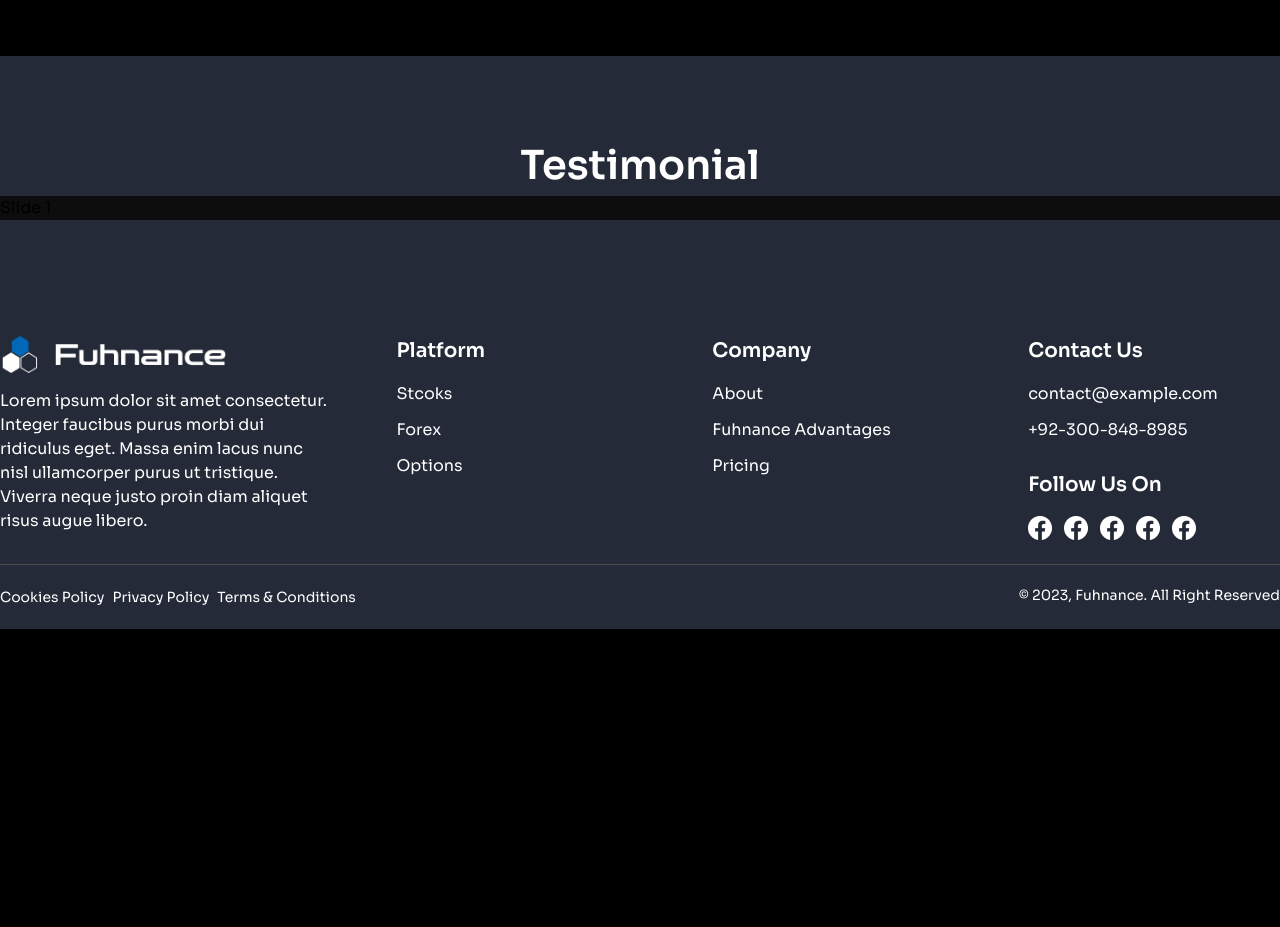
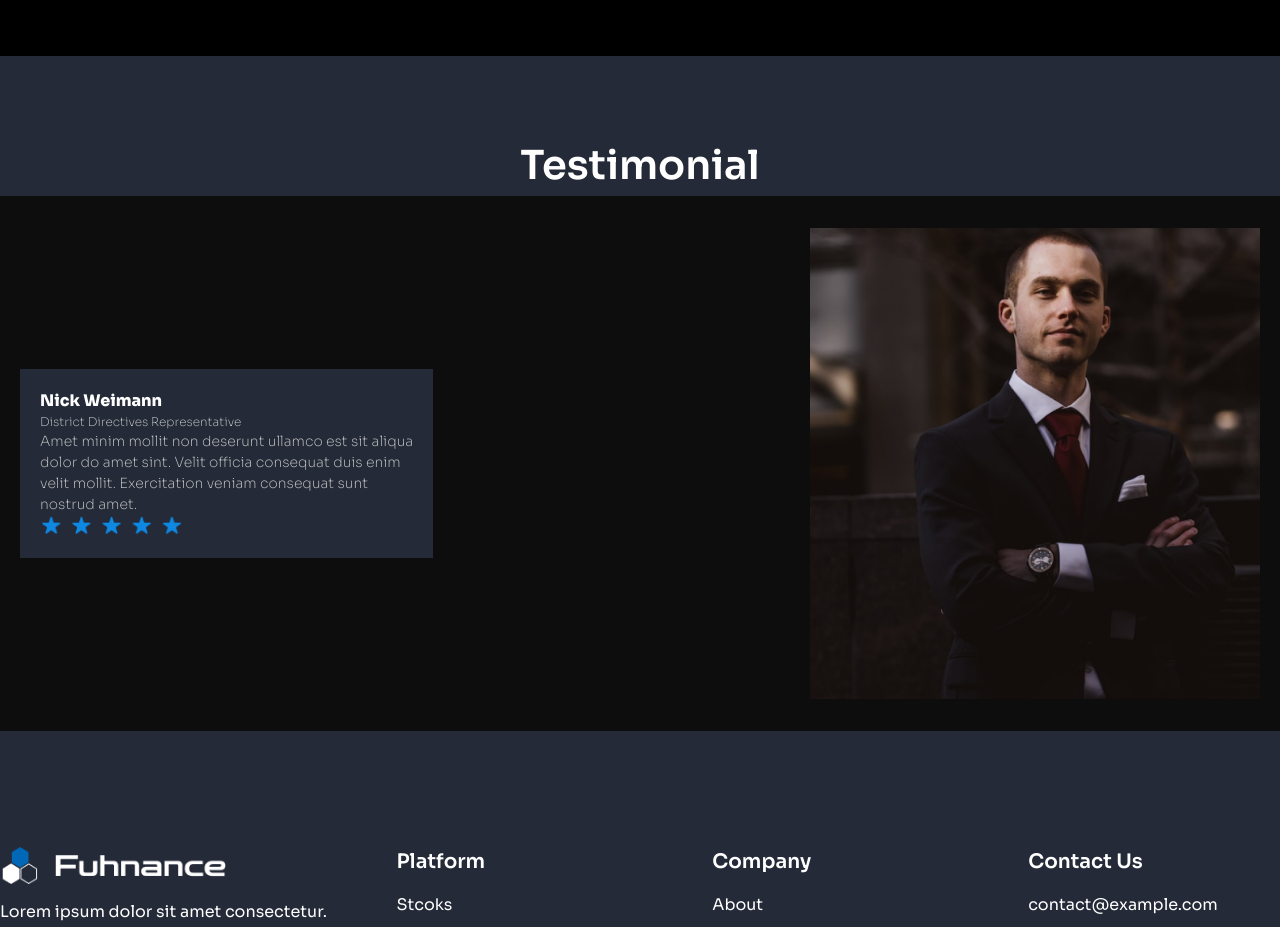
Before and after one commit to numanabid27/fuhnance, a React (Create React App) app: page /feature-advantages in a window 1280 px wide. Shown: the part 4460-5387 px from the top of the page. Before the commit the page ends 5089 px from the top, so only its background shows below. Built offline with nearby package versions, Linux system fonts and the light colour scheme.

Commit message:
set slider

```diff
--- a/src/App.css
+++ b/src/App.css
@@ -88,3 +88,8 @@ ul.stock_list{
     direction : rtl;
     text-align: left;
 }
+
+.client_img{
+    width: 81%;
+    margin-left: auto;
+}
--- a/src/components/testimonial/Testimonial.js
+++ b/src/components/testimonial/Testimonial.js
@@ -9,17 +9,39 @@ console.log(Data.clientsData)
     return (
         <>
             <section className='bg-dark py-20'>
-                <div className='container m-auto'>
+                <div>
                     <Heading heading="Testimonial" />
 
-                    <div className='bg-dark-color'>
+                    <div className='bg-dark-color relative py-8 px-5'>
+                        <div className='container m-auto'>
                             <Swiper
                                 spaceBetween={50}
                                 slidesPerView={1}
                                 onSwiper={(swiper) => console.log(swiper)}
                             >
-                            <SwiperSlide>Slide 1</SwiperSlide>
+                                {
+                                    Data.clientsData.map(({ clientName, designation, desc, clinetImg }, i) => {
+                                        return (
+                                            <div>
+                                                <SwiperSlide key={i.toString()}>
+                                                    <div className='flex items-center justify-between'>
+                                                        <div className='p-5 w-1/3 bg-dark'>
+                                                            <h4 className='text-white font-extrabold'>{clientName}</h4>
+                                                            <p className='text-[#C4C4C4] font-extralight text-[12px]'>{designation}</p>
+                                                            <h6 className='text-[#C4C4C4] font-extralight text-[14px]'>{desc}</h6>
+                                                            <img src="./images/star.png" alt="" className='w-36' />
+                                                        </div>
+                                                        <div className=''>
+                                                            <img src="./images/client.png" alt="" className='client_img'/>
+                                                        </div>
+                                                    </div>
+                                                </SwiperSlide>
+                                            </div>
+                                        )
+                                    })
+                                }
                             </Swiper>
+                        </div>
                     </div>
                 </div>
             </section>
--- a/src/data/Data.js
+++ b/src/data/Data.js
@@ -1,22 +1,22 @@
 export const Data = {
     "clientsData" : [
         {
-            "clientName" : "",
-            "designation":"",
-            "desc":"",
-            "clinetImg" : ""
+            "clientName" : "Nick Weimann",
+            "designation":"District Directives Representative",
+            "desc":"Amet minim mollit non deserunt ullamco est sit aliqua dolor do amet sint. Velit officia consequat duis enim velit mollit. Exercitation veniam consequat sunt nostrud amet.",
+            "clinetImg" : "./images/client.png"
         },
         {
-            "clientName" : "",
-            "designation":"",
-            "desc":"",
-            "clinetImg" : ""
+            "clientName" : "Nick Weimann",
+            "designation":"District Directives Representative",
+            "desc":"Amet minim mollit non deserunt ullamco est sit aliqua dolor do amet sint. Velit officia consequat duis enim velit mollit. Exercitation veniam consequat sunt nostrud amet.",
+            "clinetImg" : "./images/client.png"
         },
         {
-            "clientName" : "",
-            "designation":"",
-            "desc":"",
-            "clinetImg" : ""
-        },
+            "clientName" : "Nick Weimann",
+            "designation":"District Directives Representative",
+            "desc":"Amet minim mollit non deserunt ullamco est sit aliqua dolor do amet sint. Velit officia consequat duis enim velit mollit. Exercitation veniam consequat sunt nostrud amet.",
+            "clinetImg" : "./images/client.png"
+        }
     ]
 }
--- a/src/global.css
+++ b/src/global.css
@@ -796,6 +796,10 @@ video {
   height: 100vh;
 }
 
+.w-1\/3 {
+  width: 33.333333%;
+}
+
 .w-1\/4 {
   width: 25%;
 }
@@ -810,6 +814,10 @@ video {
 
 .w-3\/4 {
   width: 75%;
+}
+
+.w-36 {
+  width: 9rem;
 }
 
 .w-6 {
@@ -1190,6 +1198,10 @@ video {
   text-align: center;
 }
 
+.text-\[12px\] {
+  font-size: 12px;
+}
+
 .text-\[14px\] {
   font-size: 14px;
 }
@@ -1236,6 +1248,10 @@ video {
 
 .font-bold {
   font-weight: 700;
+}
+
+.font-extrabold {
+  font-weight: 800;
 }
 
 .font-extralight {
@@ -1285,6 +1301,11 @@ video {
 .text-\[\#ADADAD\] {
   --tw-text-opacity: 1;
   color: rgb(173 173 173 / var(--tw-text-opacity));
+}
+
+.text-\[\#C4C4C4\] {
+  --tw-text-opacity: 1;
+  color: rgb(196 196 196 / var(--tw-text-opacity));
 }
 
 .text-blue {
@@ -1414,6 +1435,11 @@ ul.stock_list{
   text-align: left;
 }
 
+.client_img{
+  width: 81%;
+  margin-left: auto;
+}
+
 .hover\:bg-transparent:hover {
   background-color: transparent;
 }
```
Also changed, not shown: public/images/star.png (added). Lines whose indentation alone changed are shown as unchanged.
